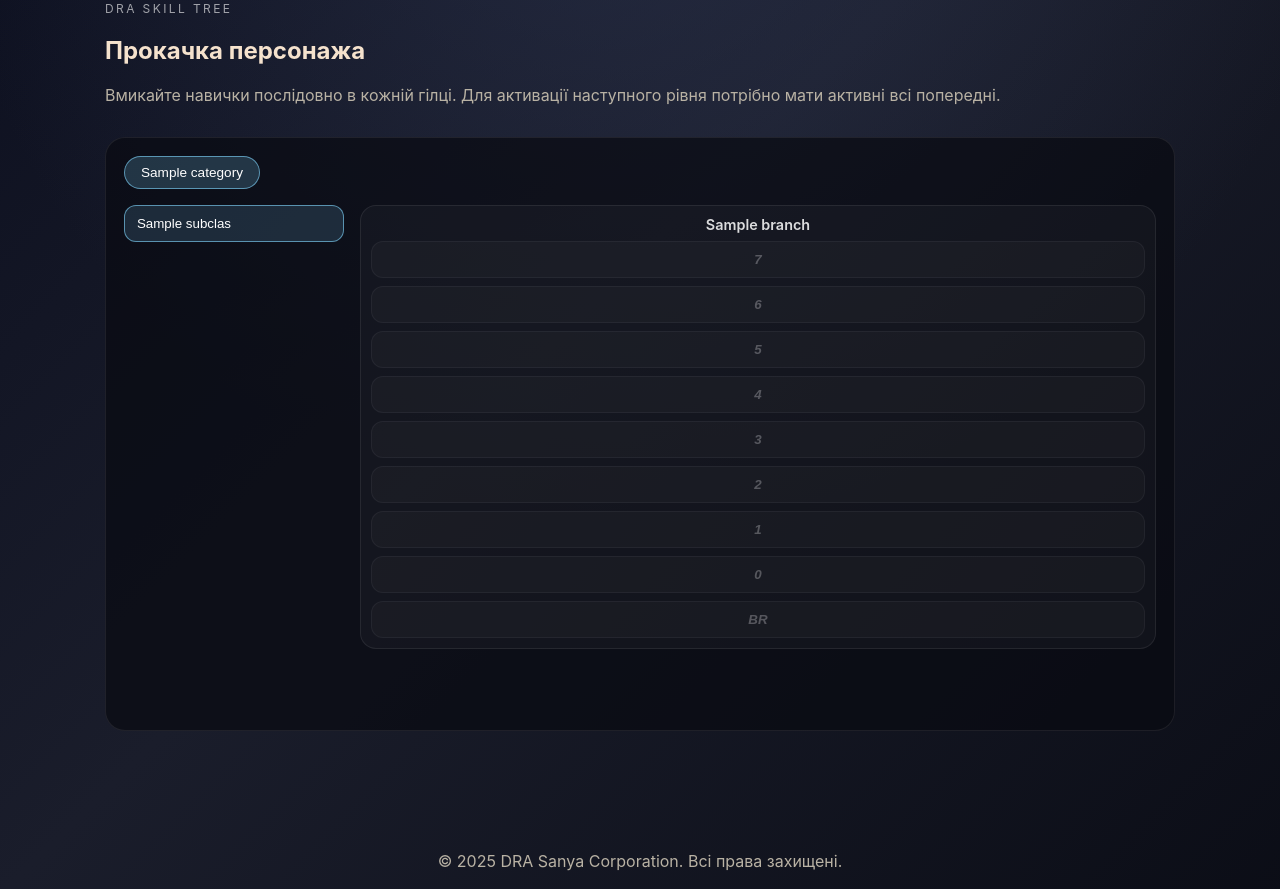
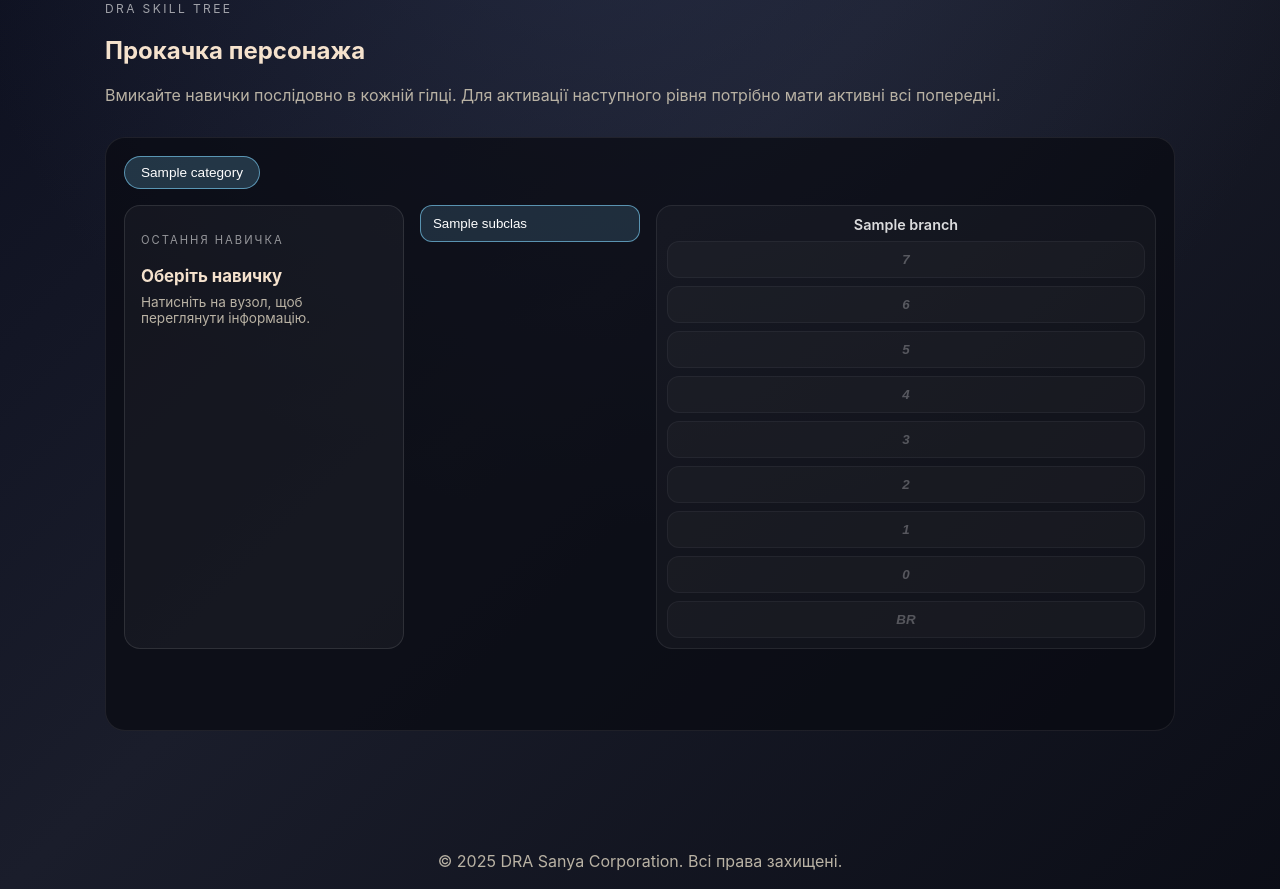
Before and after one commit to filonovnikita952-lang/testGAME, a Flask app: page /skills in a window 1280 px wide. Shown: the part 174-1063 px from the top of the page. Run offline with Flask 3, Linux system fonts and the light colour scheme; the visitor is signed in with stand-in values (Sample User, id 1); tables that the repository leaves empty hold one stand-in row (values such as "Sample post"); grey boxes marked "Sample" are stand-in pictures; data that the repository does not hold is empty; parts of the project's set-up code (start-up, migrations or seed data) failed here and were passed over.

Commit message:
Add skill detail side panel

```diff
--- a/static/skills.js
+++ b/static/skills.js
@@ -13,12 +13,19 @@ const subclassesEl = document.querySelector('[data-skill-subclasses]');
 const gridEl = document.querySelector('[data-skill-grid]');
 const hintEl = document.querySelector('[data-skill-hint]');
 const tooltipEl = document.getElementById('skill-tooltip');
+const detailEl = document.querySelector('[data-skill-detail]');
+const detailTitleEl = document.querySelector('[data-skill-detail-title]');
+const detailStatusEl = document.querySelector('[data-skill-detail-status]');
+const detailListEl = document.querySelector('[data-skill-detail-list]');
+const detailRequirementsEl = document.querySelector('[data-skill-detail-requirements]');
+const detailDescriptionEl = document.querySelector('[data-skill-detail-description]');
 
 let treeData = null;
 let activeSkillIds = new Set();
 let currentCategoryIndex = 0;
 let currentSubclassIndex = 0;
 let hintTimeout = null;
+let lastSelectedSkill = null;
 
 function showHint(message) {
     if (!hintEl) {
@@ -72,6 +79,104 @@ function buildTooltipText(skill) {
     }
     lines.push(skill.description ? skill.description : '-');
     return lines.join('\n');
+}
+
+function createDetailRow(label, value) {
+    const wrapper = document.createElement('div');
+    const term = document.createElement('dt');
+    const desc = document.createElement('dd');
+    term.textContent = label;
+    desc.textContent = value;
+    wrapper.appendChild(term);
+    wrapper.appendChild(desc);
+    return wrapper;
+}
+
+function resolveSkillStatus(skill) {
+    if (!skill.id) {
+        return 'Не створено';
+    }
+    if (activeSkillIds.has(skill.id)) {
+        return 'Активна';
+    }
+    if (!skill.is_enabled) {
+        return 'Заблокована';
+    }
+    return 'Доступна';
+}
+
+function renderSkillDetail(skill) {
+    if (!detailEl) {
+        return;
+    }
+    if (!skill) {
+        if (detailTitleEl) {
+            detailTitleEl.textContent = 'Оберіть навичку';
+        }
+        if (detailStatusEl) {
+            detailStatusEl.textContent = 'Натисніть на вузол, щоб переглянути інформацію.';
+        }
+        if (detailListEl) {
+            detailListEl.innerHTML = '';
+        }
+        if (detailRequirementsEl) {
+            detailRequirementsEl.innerHTML = '';
+        }
+        if (detailDescriptionEl) {
+            detailDescriptionEl.textContent = '';
+        }
+        return;
+    }
+
+    if (detailTitleEl) {
+        detailTitleEl.textContent = skill.name || `Рівень ${skill.level_key}`;
+    }
+    if (detailStatusEl) {
+        detailStatusEl.textContent = `Статус: ${resolveSkillStatus(skill)}`;
+    }
+    if (detailListEl) {
+        detailListEl.innerHTML = '';
+        detailListEl.appendChild(createDetailRow('Рівень', skill.level_key));
+        detailListEl.appendChild(
+            createDetailRow(
+                'Вартість',
+                skill.cost_int !== null && skill.cost_int !== undefined ? `${skill.cost_int}` : '-',
+            ),
+        );
+        detailListEl.appendChild(
+            createDetailRow('Тип', abilityTypeLabels[skill.ability_type] || 'Пасивна'),
+        );
+        detailListEl.appendChild(createDetailRow('Дистанція', formatDistance(skill)));
+        detailListEl.appendChild(
+            createDetailRow('Компоненти', skill.components ? skill.components : '-'),
+        );
+        detailListEl.appendChild(
+            createDetailRow('Час активації', formatOptionalSeconds(skill.cast_time_seconds)),
+        );
+        detailListEl.appendChild(
+            createDetailRow('Тривалість', formatOptionalSeconds(skill.duration_seconds)),
+        );
+    }
+    if (detailRequirementsEl) {
+        if (Array.isArray(skill.requirements) && skill.requirements.length) {
+            const list = document.createElement('ul');
+            skill.requirements.forEach((req) => {
+                if (!req.req_value) {
+                    return;
+                }
+                const item = document.createElement('li');
+                item.textContent = req.req_value;
+                list.appendChild(item);
+            });
+            detailRequirementsEl.innerHTML = '<strong>Вимоги:</strong>';
+            detailRequirementsEl.appendChild(list);
+        } else {
+            detailRequirementsEl.innerHTML = '<strong>Вимоги:</strong> —';
+        }
+    }
+    if (detailDescriptionEl) {
+        detailDescriptionEl.textContent = skill.description ? skill.description : 'Опис відсутній.';
+    }
 }
 
 function showTooltip(event, skill) {
@@ -195,6 +300,8 @@ function renderGrid() {
             button.addEventListener('blur', hideTooltip);
 
             button.addEventListener('click', async () => {
+                lastSelectedSkill = skill;
+                renderSkillDetail(skill);
                 if (!skill.id || !skill.is_enabled) {
                     return;
                 }
@@ -213,6 +320,9 @@ function renderAll() {
     renderTabs();
     renderSubclasses();
     renderGrid();
+    if (lastSelectedSkill) {
+        renderSkillDetail(lastSelectedSkill);
+    }
 }
 
 async function toggleSkill(skillId, isActive) {
--- a/static/style.css
+++ b/static/style.css
@@ -1017,8 +1017,76 @@ textarea {
 
 .skills-layout {
     display: grid;
-    grid-template-columns: minmax(160px, 220px) minmax(0, 1fr);
+    grid-template-columns: minmax(220px, 280px) minmax(160px, 220px) minmax(0, 1fr);
     gap: 16px;
+}
+
+.skills-detail {
+    background: rgba(255, 255, 255, 0.04);
+    border-radius: 16px;
+    border: 1px solid rgba(255, 255, 255, 0.1);
+    padding: 16px;
+    display: flex;
+    flex-direction: column;
+    gap: 8px;
+}
+
+.skills-detail__eyebrow {
+    font-size: 0.7rem;
+    letter-spacing: 0.18em;
+    text-transform: uppercase;
+    color: rgba(255, 255, 255, 0.55);
+}
+
+.skills-detail__title {
+    font-size: 1.05rem;
+    margin: 0;
+}
+
+.skills-detail__status {
+    margin: 0;
+    font-size: 0.85rem;
+}
+
+.skills-detail__list {
+    display: grid;
+    grid-template-columns: 1fr;
+    gap: 6px;
+    margin: 0;
+}
+
+.skills-detail__list div {
+    display: flex;
+    justify-content: space-between;
+    gap: 8px;
+    font-size: 0.82rem;
+    color: rgba(255, 255, 255, 0.75);
+}
+
+.skills-detail__list dt {
+    font-weight: 600;
+    color: rgba(255, 255, 255, 0.85);
+}
+
+.skills-detail__list dd {
+    margin: 0;
+    text-align: right;
+}
+
+.skills-detail__requirements {
+    font-size: 0.8rem;
+    color: rgba(255, 255, 255, 0.7);
+}
+
+.skills-detail__requirements ul {
+    margin: 6px 0 0;
+    padding-left: 18px;
+}
+
+.skills-detail__description {
+    font-size: 0.85rem;
+    color: rgba(255, 255, 255, 0.8);
+    margin: 0;
 }
 
 .skills-subclasses {
--- a/templates/skills.html
+++ b/templates/skills.html
@@ -17,6 +17,14 @@
     <section class="skills-panel">
         <div class="skills-tabs" data-skill-tabs></div>
         <div class="skills-layout">
+            <aside class="skills-detail" data-skill-detail>
+                <p class="skills-detail__eyebrow">Остання навичка</p>
+                <h3 class="skills-detail__title" data-skill-detail-title>Оберіть навичку</h3>
+                <p class="skills-detail__status muted" data-skill-detail-status>Натисніть на вузол, щоб переглянути інформацію.</p>
+                <dl class="skills-detail__list" data-skill-detail-list></dl>
+                <div class="skills-detail__requirements" data-skill-detail-requirements></div>
+                <p class="skills-detail__description" data-skill-detail-description></p>
+            </aside>
             <aside class="skills-subclasses" data-skill-subclasses></aside>
             <section class="skills-grid" data-skill-grid></section>
         </div>
```
